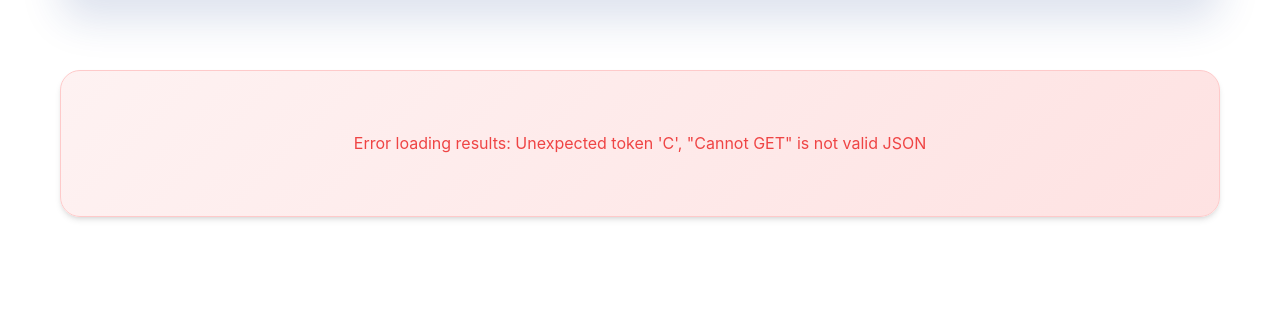
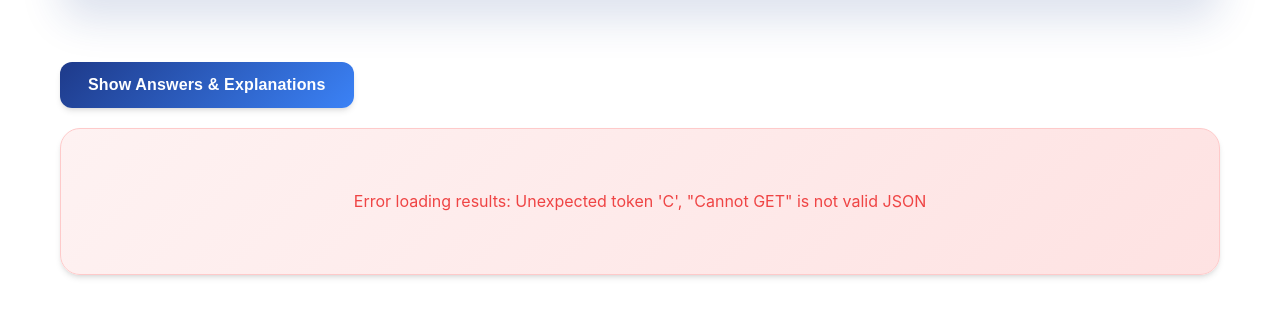
Before and after one commit to Istemamahmed20445/sma-exam-system, a Flask app: page /results/1 in a window 1280 px wide. Shown: the part 274-591 px from the top of the page. Run offline with Flask 3, Linux system fonts and the light colour scheme; some libraries are stand-ins or nearby versions.

Commit message:
UX: Make 'Show Answers & Explanations' button always visible on student results page

```diff
--- a/templates/results.html
+++ b/templates/results.html
@@ -22,7 +22,7 @@
 
         <main>
             <div style="margin: 12px 0;">
-                <button id="toggle-explanations-btn-top" class="btn-primary" style="display: none;" onclick="toggleExplanations()">Show Answers & Explanations</button>
+                <button id="toggle-explanations-btn-top" class="btn-primary" onclick="toggleExplanations()">Show Answers & Explanations</button>
             </div>
             <div id="results-container">
                 <div class="loading">Loading results...</div>
```
